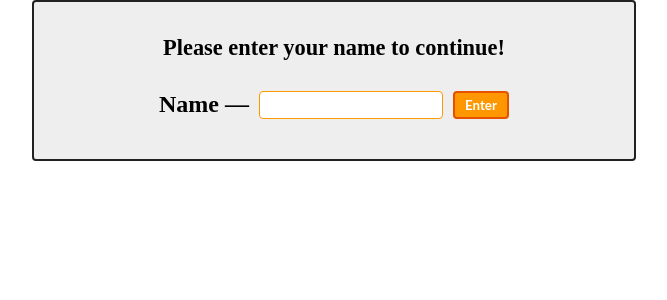
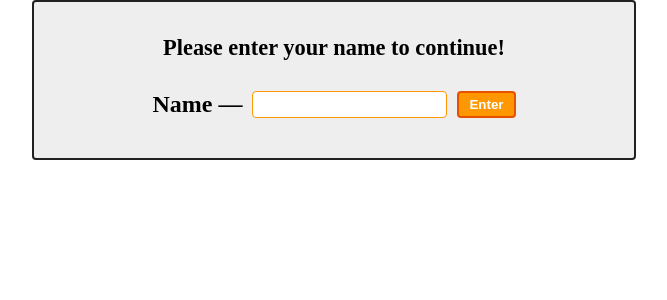
Before and after one commit to end-messaging/end-messaging.github.io, a PHP site: page / in a window 1280 px wide. Shown: the top 300 px of the page, without its empty margins (306-973 px from the left). Run offline with PHP 8.4, Linux system fonts and the light colour scheme.

Commit message:
Update style.css

```diff
--- a/style.css
+++ b/style.css
@@ -24,7 +24,7 @@
   }
 
   input {
-    font-family: "Lato";
+    font-family: 'Poppins', sans-serif;
   }
 
   a {
```
